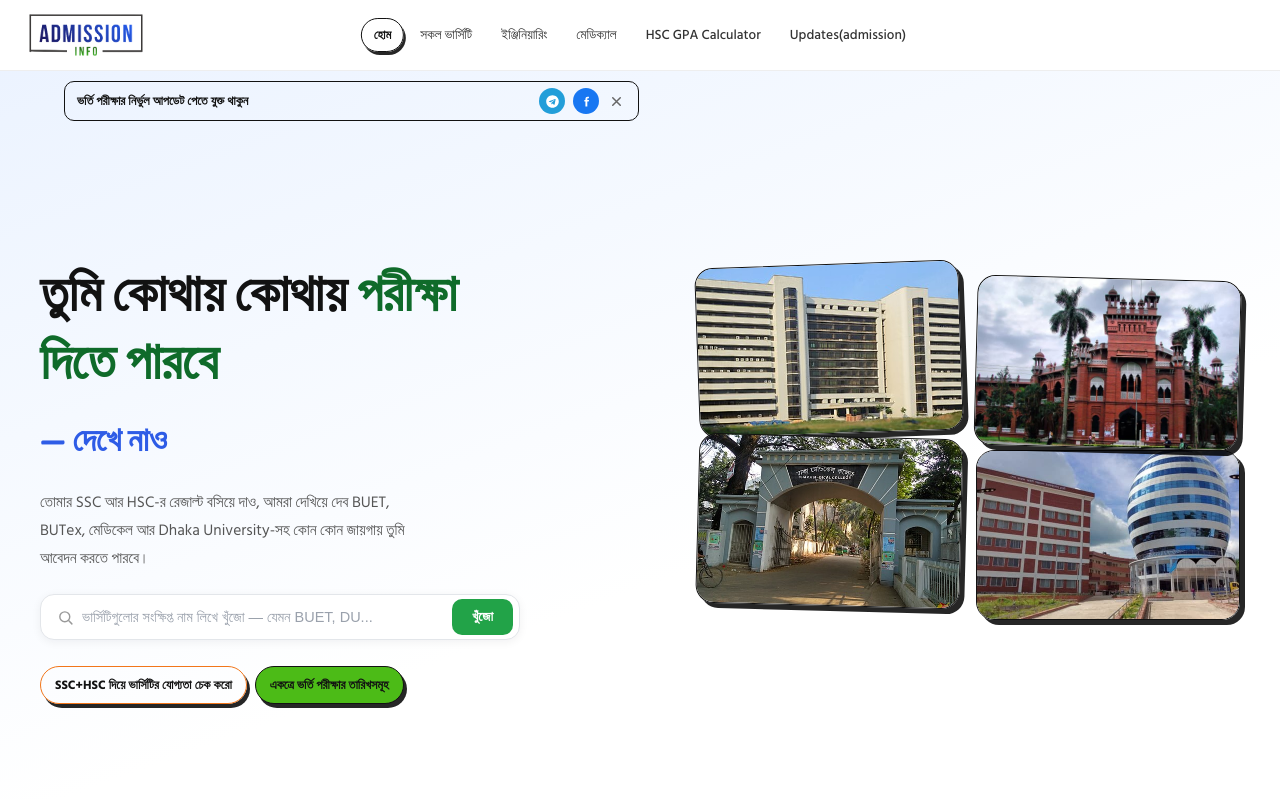
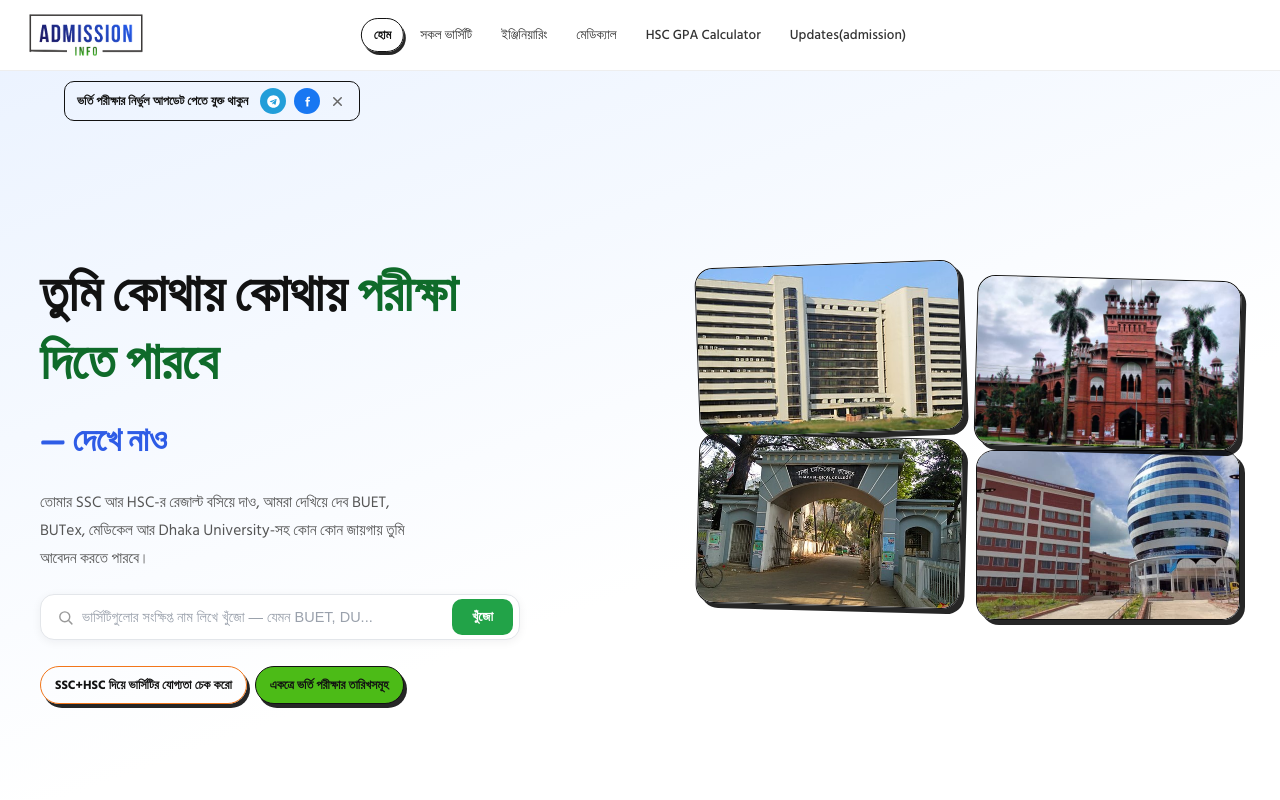
Before and after one commit to nishat-jihad/Admission-info, a Next.js app in the folder chance-hobe-ki/: page / in a window 1280 px wide. Shown: the top 800 px of the page. Built offline with nearby package versions, Linux system fonts and the light colour scheme.

Commit message:
Update globals.css

```diff
--- a/chance-hobe-ki/src/app/globals.css
+++ b/chance-hobe-ki/src/app/globals.css
@@ -414,6 +414,8 @@ nav.nav-links button:not(.active):hover {
   align-items: center;
   justify-content: space-between;
   gap: 12px;
+  width: fit-content;
+  max-width: 100%;
 }
 .social-promo-text {
   font-size: 12.5px;
@@ -475,6 +477,7 @@ nav.nav-links button:not(.active):hover {
   }
   .social-promo-banner {
     grid-column: 1;
+    justify-self: start;
   }
 }
 @media (max-width: 640px) {
```
